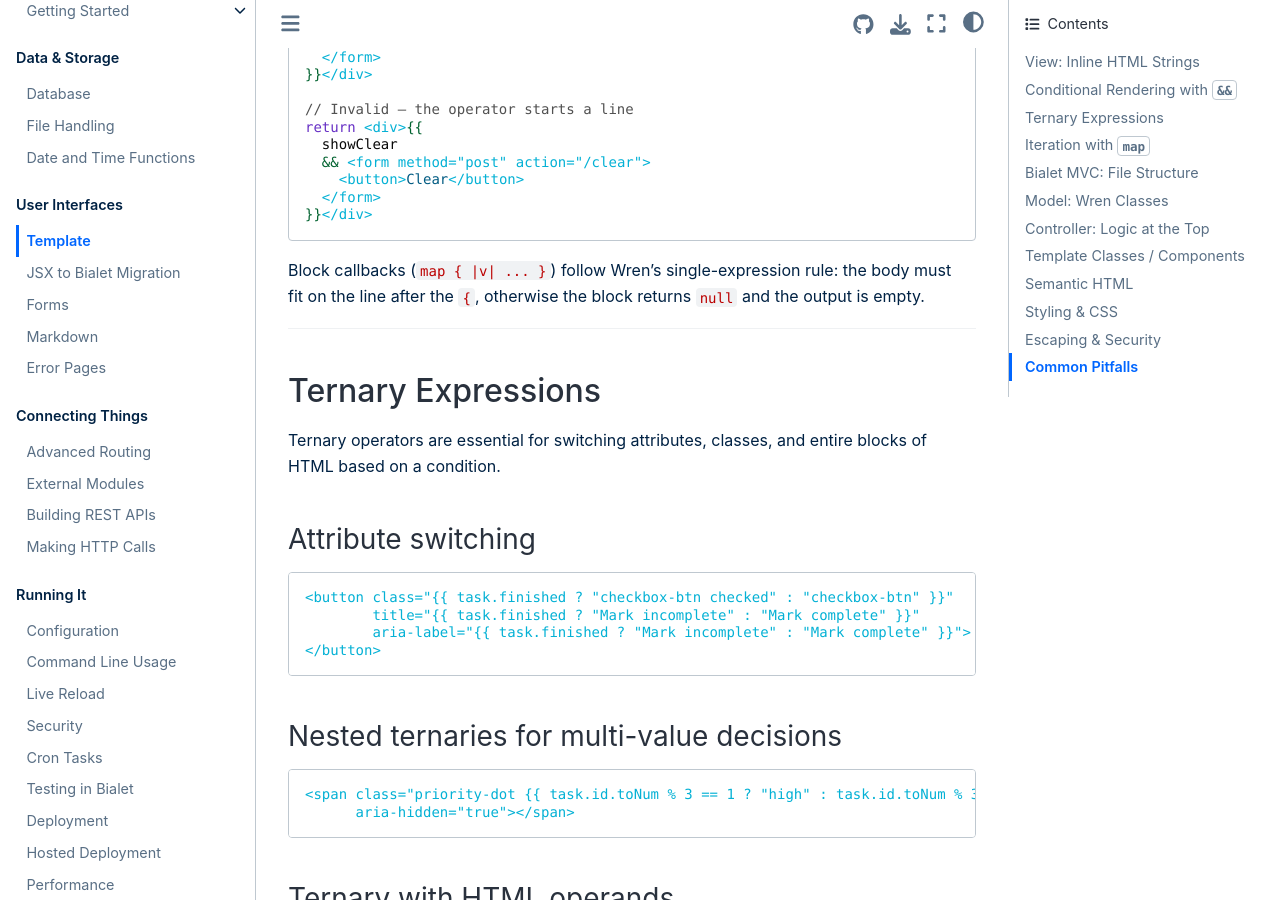
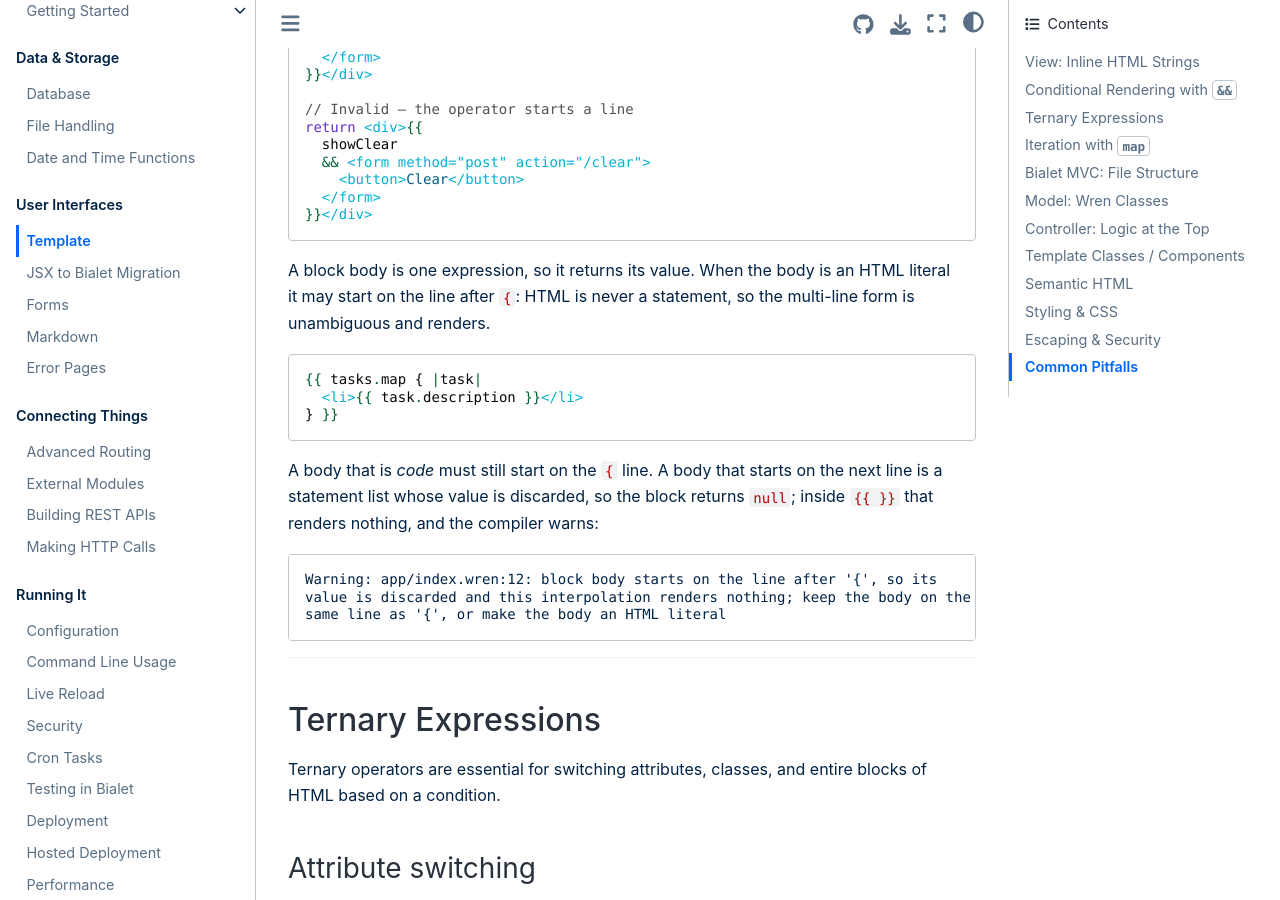
Before and after one commit to bialet/bialet, a Sphinx documentation site: the page built from docs/template.md, in a window 1280 px wide and 900 px high, scrolled down 6945 px. Built offline with Sphinx 7.4.7 and the Sphinx Book theme 1.1.4, drawn with Linux system fonts in a browser that asks for light colours; the version number could not be read and is left out; some of the changed text lies outside the part shown.

Commit message:
feat(lang): accept an HTML body on the line after '{'
The natural multi-line template body

    {{ items.map { |x|
      <li>{{ x }}</li>
    }}}

failed with a cascade of "Expect newline after statement" errors.
HTML is an expression, never a statement, so a block body that starts
with an HTML literal is the block's value wherever it starts. No valid
program changes meaning: that shape was always a compile error.

A code body starting there is still a statement list whose value is
discarded. Inside an interpolation that can only render nothing, so the
compiler now warns once per file. Outside a template nothing warns:
Cron and migration callbacks return null by design.

Docs and the jsx-migration page describe the two rules instead of the
old "renders empty silently" claim.

````diff
--- a/docs/template.md
+++ b/docs/template.md
@@ -343,9 +343,25 @@ return <div>{{
 }}</div>
 ```
 
-Block callbacks (`map { |v| ... }`) follow Wren's single-expression rule: the
-body must fit on the line after the `{`, otherwise the block returns `null`
-and the output is empty.
+A block body is one expression, so it returns its value. When the body is an
+HTML literal it may start on the line after `{`: HTML is never a statement, so
+the multi-line form is unambiguous and renders.
+
+```wren
+{{ tasks.map { |task|
+  <li>{{ task.description }}</li>
+} }}
+```
+
+A body that is *code* must still start on the `{` line. A body that starts on
+the next line is a statement list whose value is discarded, so the block
+returns `null`; inside `{{ }}` that renders nothing, and the compiler warns:
+
+```text
+Warning: app/index.wren:12: block body starts on the line after '{', so its
+value is discarded and this interpolation renders nothing; keep the body on the
+same line as '{', or make the body an HTML literal
+```
 
 ---
 
@@ -479,14 +495,19 @@ statements or variable declarations inside a `map` callback:
 } }}
 ```
 
-A Wren block body is **one expression**. `{ |x|` followed by a newline is an
-empty body that returns `null`, not a function that continues on the next line.
-In JavaScript terms it is closer to `x => {}` than to
-`x => (/* multi-line expression */)`, which is why the output is silently empty.
-Keep the body on the same line as `{`:
+A Wren block body is **one expression**. An HTML body may start on the line
+after `{`, but a code body must start on the same line: `{ |x|` followed by a
+newline begins a statement list, which returns `null`. In a template the
+compiler warns when that happens, because the interpolation then renders
+nothing. Keep a code body on the same line as `{`, and an HTML body may be
+written either way:
 
 ```wren
 {{ tasks.map { |task| <li>{{ task.description }}</li> } }}
+
+{{ tasks.map { |task|
+  <li>{{ task.description }}</li>
+} }}
 ```
 
 `var` is a statement, so it cannot appear in the block body even on one line.
@@ -1108,8 +1129,9 @@ result of a nested `{{ }}` block, `HtmlNode` values, and `String.raw`. See
 - **`_`/`.`-prefixed files:** Private, return 403 if accessed directly.
 - **Newlines inside `{{ }}`:** The Wren expression can span lines, but an
   infix operator must end its line — a leading operator is a parse error.
-- **Map callback is a single expression:** The body must fit on the line
-  after the `{`, otherwise the block returns `null` and renders empty.
+- **Map callback is a single expression:** An HTML body may start on the next
+  line; a code body must start on the `{` line, or it becomes a statement body
+  whose value is discarded (warned inside `{{ }}`, silent elsewhere).
 - **Empty lists in `map`:** Produce empty output — pair with `&&` for empty
   states.
 - **`return` terminates immediately:** Code after `return` never executes.
````
Also changed, not shown: ROADMAP.md (+6 -8 lines), docs/jsx-migration.md (+20 -13 lines), 2 other files.
